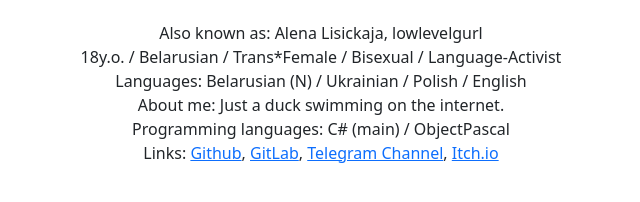
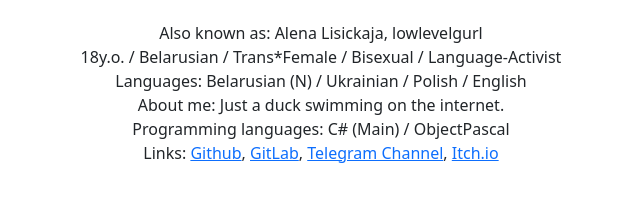
Before and after one commit to lowlevelgurl/pechushka, a plain HTML site: page index.html in a window 1280 px wide. Shown: the part 1067-1269 px from the top of the page, 319-959 px from the left. Drawn offline with nearby package versions, Linux system fonts and the light colour scheme.

Commit message:
Update index.html

```diff
--- a/index.html
+++ b/index.html
@@ -53,7 +53,7 @@
           18y.o. / Belarusian / Trans*Female / Bisexual / Language-Activist<br>
           Languages: Belarusian (N) / Ukrainian / Polish / English<br>
           About me: Just a duck swimming on the internet.<br>
-          Programming languages: C# (main) / ObjectPascal<br>
+          Programming languages: C# (Main) / ObjectPascal<br>
           Links: <a href="https://github.com/lowlevelgurl">Github</a>, <a href="https://gitlab.com/lowlevelgurl">GitLab</a>, <a href="https://t.me/nizkauzrounievaja">Telegram Channel</a>, <a href="https://lowlevelgurl.itch.io/">Itch.io</a>
         </p>
       </div>
```
